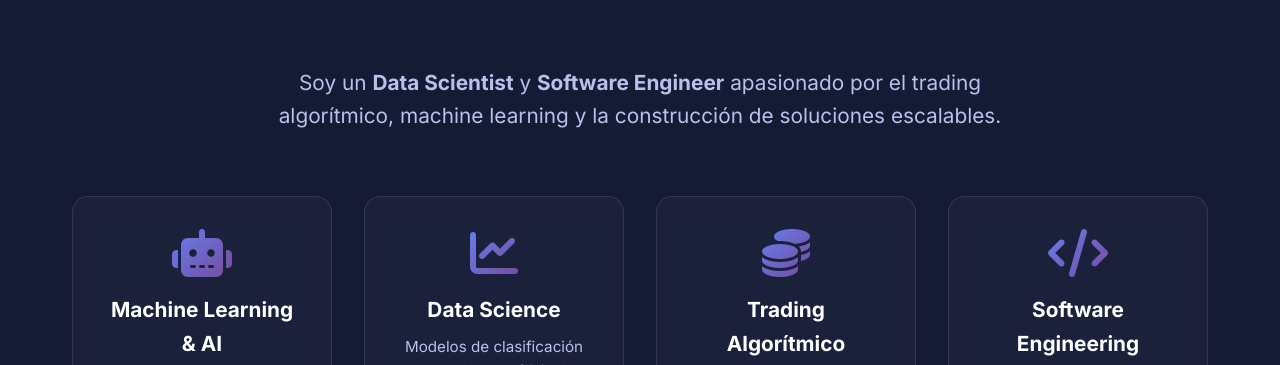
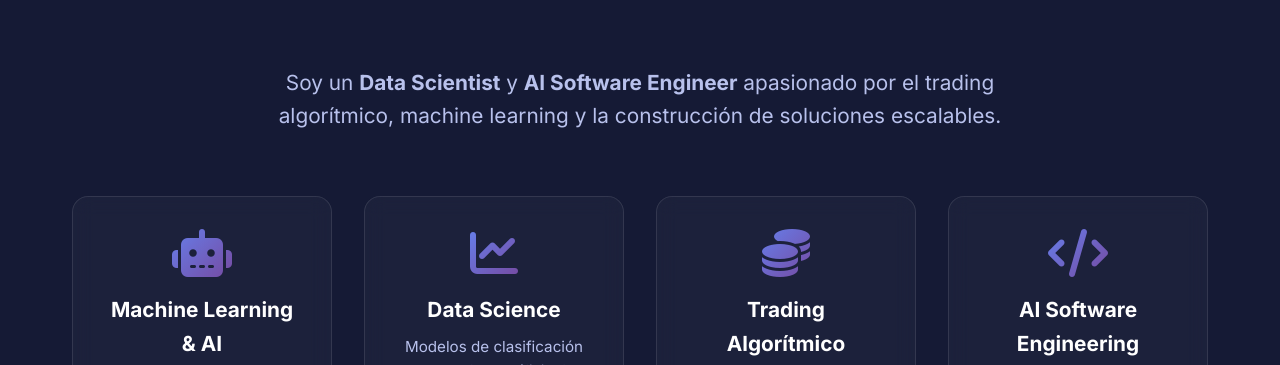
Before and after one commit to jalexisg/jalexisg, a plain HTML site: page index.html in a window 1280 px wide. Shown: the part 971-1336 px from the top of the page. Drawn offline with Linux system fonts and the light colour scheme.

Commit message:
feat: Update professional title to "AI Software Engineer" and "AI Software Engineering" across the README and portfolio website.

```diff
--- a/index.html
+++ b/index.html
@@ -1,24 +1,30 @@
 <!DOCTYPE html>
 <html lang="es">
+
 <head>
     <meta charset="UTF-8">
     <meta name="viewport" content="width=device-width, initial-scale=1.0">
-    <meta name="description" content="Alexis García - Data Scientist & Software Engineer specializing in algorithmic trading, machine learning, and scalable solutions.">
-    <meta name="keywords" content="Data Science, Machine Learning, Algorithmic Trading, Software Engineering, Python, Django, Next.js">
+    <meta name="description"
+        content="Alexis García - Data Scientist & AI Software Engineer specializing in algorithmic trading, machine learning, and scalable solutions.">
+    <meta name="keywords"
+        content="Data Science, Machine Learning, Algorithmic Trading, Software Engineering, Python, Django, Next.js">
     <meta name="author" content="Alexis García">
 
     <!-- Open Graph / Social Media -->
     <meta property="og:type" content="website">
-    <meta property="og:title" content="Alexis García - Data Scientist & Software Engineer">
-    <meta property="og:description" content="Transforming complex data into actionable insights and robust applications.">
+    <meta property="og:title" content="Alexis García - Data Scientist & AI Software Engineer">
+    <meta property="og:description"
+        content="Transforming complex data into actionable insights and robust applications.">
     <meta property="og:url" content="https://jalexisg.github.io/jalexisg/">
 
-    <title>Alexis García - Data Scientist & Software Engineer</title>
+    <title>Alexis García - Data Scientist & AI Software Engineer</title>
 
     <!-- Google Fonts -->
     <link rel="preconnect" href="https://fonts.googleapis.com">
     <link rel="preconnect" href="https://fonts.gstatic.com" crossorigin>
-    <link href="https://fonts.googleapis.com/css2?family=Inter:wght@300;400;500;600;700;800&family=JetBrains+Mono:wght@400;500;600&display=swap" rel="stylesheet">
+    <link
+        href="https://fonts.googleapis.com/css2?family=Inter:wght@300;400;500;600;700;800&family=JetBrains+Mono:wght@400;500;600&display=swap"
+        rel="stylesheet">
 
     <!-- Font Awesome -->
     <link rel="stylesheet" href="https://cdnjs.cloudflare.com/ajax/libs/font-awesome/6.5.1/css/all.min.css">
@@ -26,6 +32,7 @@
     <!-- Stylesheet -->
     <link rel="stylesheet" href="styles.css">
 </head>
+
 <body>
     <!-- Navigation -->
     <nav class="navbar">
@@ -78,10 +85,12 @@
                     <a href="https://github.com/jalexisg" target="_blank" rel="noopener" aria-label="GitHub">
                         <i class="fab fa-github"></i>
                     </a>
-                    <a href="https://www.linkedin.com/in/jalexisg/" target="_blank" rel="noopener" aria-label="LinkedIn">
+                    <a href="https://www.linkedin.com/in/jalexisg/" target="_blank" rel="noopener"
+                        aria-label="LinkedIn">
                         <i class="fab fa-linkedin"></i>
                     </a>
-                    <a href="https://www.instagram.com/el.inversor.eficiente/" target="_blank" rel="noopener" aria-label="Instagram">
+                    <a href="https://www.instagram.com/el.inversor.eficiente/" target="_blank" rel="noopener"
+                        aria-label="Instagram">
                         <i class="fab fa-instagram"></i>
                     </a>
                 </div>
@@ -101,7 +110,7 @@
             <div class="about-content">
                 <div class="about-text">
                     <p class="lead">
-                        Soy un <strong>Data Scientist</strong> y <strong>Software Engineer</strong> apasionado por
+                        Soy un <strong>Data Scientist</strong> y <strong>AI Software Engineer</strong> apasionado por
                         el trading algorítmico, machine learning y la construcción de soluciones escalables.
                     </p>
                     <div class="about-grid">
@@ -122,7 +131,7 @@
                         </div>
                         <div class="about-item">
                             <i class="fas fa-code"></i>
-                            <h3>Software Engineering</h3>
+                            <h3>AI Software Engineering</h3>
                             <p>Desarrollo full-stack con Python, Docker y servicios en la nube.</p>
                         </div>
                     </div>
@@ -168,7 +177,8 @@
                         <i class="fas fa-brain"></i>
                     </div>
                     <h3>Super Cerebros</h3>
-                    <p>Plataforma gamificada para aprender técnicas de cálculo mental del poseedor del Récord Guinness Jaime García Serrano.</p>
+                    <p>Plataforma gamificada para aprender técnicas de cálculo mental del poseedor del Récord Guinness
+                        Jaime García Serrano.</p>
                     <div class="project-tags">
                         <span class="tag">Next.js</span>
                         <span class="tag">Django</span>
@@ -203,7 +213,8 @@
                         <li>Pipeline CI/CD para testing y deployment automatizado</li>
                         <li>Arquitectura containerizada para entornos consistentes</li>
                     </ul>
-                    <a href="https://github.com/jalexisg/SE-Methods_Group-3" target="_blank" rel="noopener" class="project-link">
+                    <a href="https://github.com/jalexisg/SE-Methods_Group-3" target="_blank" rel="noopener"
+                        class="project-link">
                         Ver Repositorio <i class="fas fa-arrow-right"></i>
                     </a>
                 </article>
@@ -214,7 +225,8 @@
                         <i class="fas fa-robot"></i>
                     </div>
                     <h3>Sistemas de Trading Algorítmico</h3>
-                    <p>Colección de estrategias de trading automatizadas diseñadas para diversas condiciones de mercado.</p>
+                    <p>Colección de estrategias de trading automatizadas diseñadas para diversas condiciones de mercado.
+                    </p>
                     <div class="project-tags">
                         <span class="tag">Python</span>
                         <span class="tag">TA-Lib</span>
@@ -308,13 +320,16 @@
             </h2>
             <div class="stats-grid">
                 <div class="stat-card">
-                    <img src="https://github-profile-summary-cards.vercel.app/api/cards/profile-details?username=jalexisg&theme=github_dark" alt="GitHub Profile Details" loading="lazy">
+                    <img src="https://github-profile-summary-cards.vercel.app/api/cards/profile-details?username=jalexisg&theme=github_dark"
+                        alt="GitHub Profile Details" loading="lazy">
                 </div>
                 <div class="stat-card">
-                    <img src="https://github-profile-summary-cards.vercel.app/api/cards/most-commit-language?username=jalexisg&theme=github_dark" alt="Most Used Languages" loading="lazy">
+                    <img src="https://github-profile-summary-cards.vercel.app/api/cards/most-commit-language?username=jalexisg&theme=github_dark"
+                        alt="Most Used Languages" loading="lazy">
                 </div>
                 <div class="stat-card">
-                    <img src="https://github-profile-summary-cards.vercel.app/api/cards/stats?username=jalexisg&theme=github_dark" alt="GitHub Stats" loading="lazy">
+                    <img src="https://github-profile-summary-cards.vercel.app/api/cards/stats?username=jalexisg&theme=github_dark"
+                        alt="GitHub Stats" loading="lazy">
                 </div>
             </div>
         </div>
@@ -345,7 +360,8 @@
                     <h3>LinkedIn</h3>
                     <p>Connect</p>
                 </a>
-                <a href="https://www.instagram.com/el.inversor.eficiente/" target="_blank" rel="noopener" class="contact-card">
+                <a href="https://www.instagram.com/el.inversor.eficiente/" target="_blank" rel="noopener"
+                    class="contact-card">
                     <i class="fab fa-instagram"></i>
                     <h3>Instagram</h3>
                     <p>@el.inversor.eficiente</p>
@@ -357,11 +373,13 @@
     <!-- Footer -->
     <footer class="footer">
         <div class="container">
-            <p>&copy; <span id="year"></span> Alexis García. Hecho con <i class="fas fa-heart"></i> y <i class="fas fa-coffee"></i></p>
+            <p>&copy; <span id="year"></span> Alexis García. Hecho con <i class="fas fa-heart"></i> y <i
+                    class="fas fa-coffee"></i></p>
         </div>
     </footer>
 
     <!-- JavaScript -->
     <script src="script.js"></script>
 </body>
+
 </html>
--- a/script.js
+++ b/script.js
@@ -1,6 +1,6 @@
 // Typing Effect
 const typingTexts = [
-    'Data Scientist & Software Engineer',
+    'Data Scientist & AI Software Engineer',
     'Algorithmic Trading Specialist',
     'Machine Learning Engineer',
     'Full-Stack Developer'
```
Also changed, not shown: 1 other file.
